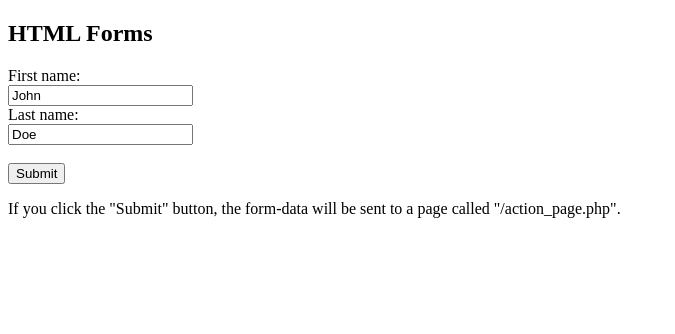
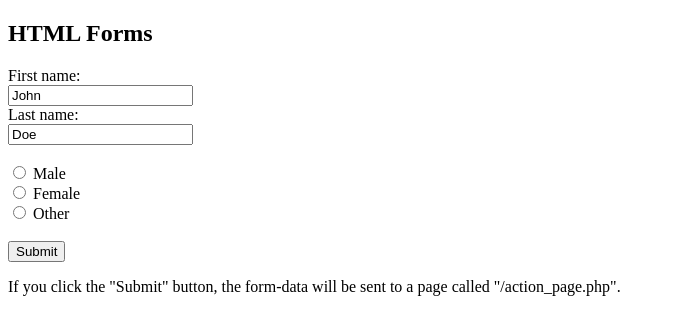
Before and after one commit to prasadani-udeshika/MyFirstApp, a plain HTML site: page MyApp-1/index.html in a window 1280 px wide. Shown: the whole page, without its empty margins (0-675 px from the left). Drawn offline with Linux system fonts and the light colour scheme.

Commit message:
Update index.html

```diff
--- a/MyApp-1/index.html
+++ b/MyApp-1/index.html
@@ -9,6 +9,14 @@
   <input type="text" id="fname" name="fname" value="John"><br>
   <label for="lname">Last name:</label><br>
   <input type="text" id="lname" name="lname" value="Doe"><br><br>
+  <input type="radio" id="male" name="gender" value="male">
+  <label for="male">Male</label><br>
+  <input type="radio" id="female" name="gender" value="female">
+  <label for="female">Female</label><br>
+  <input type="radio" id="other" name="gender" value="other">
+  <label for="other">Other</label>
+  <br><br>
+
   <input type="submit" value="Submit">
 </form>
 
```
